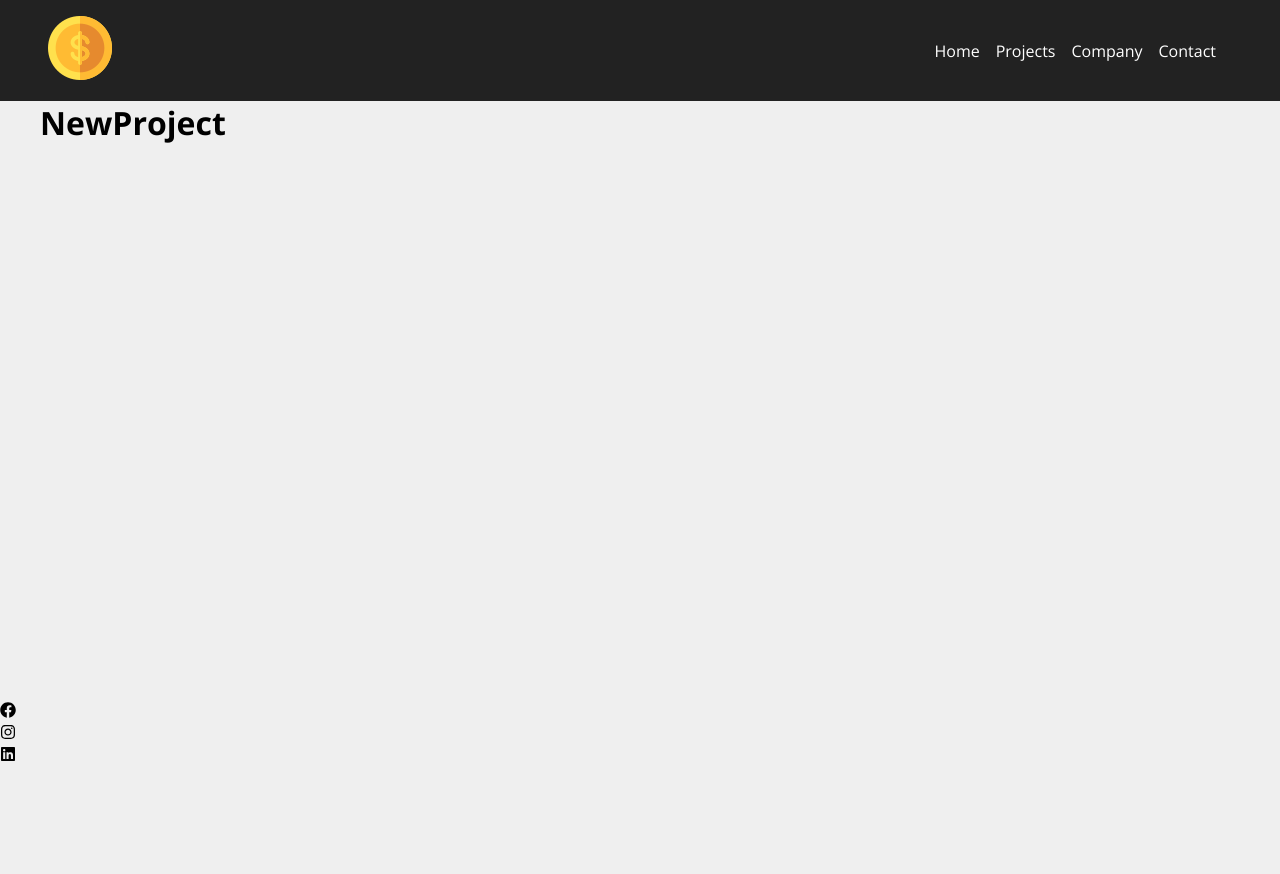
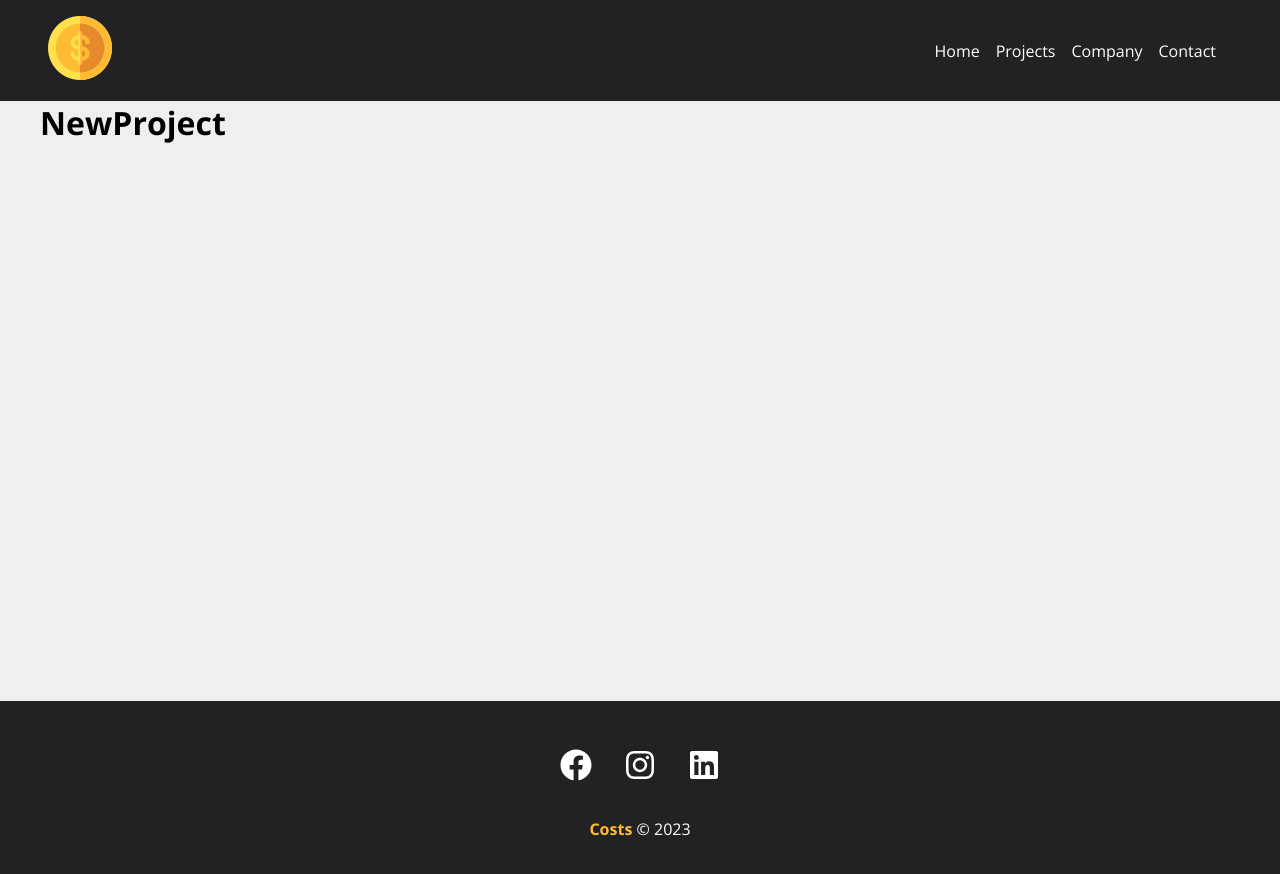
Before and after one commit to RafaelHDSV/Costs, a React (Create React App) app: page /newproject in a window 1280 px wide. Shown: the top 874 px of the page. Before the commit the page ends 800 px from the top, so only its background shows below. Built offline with nearby package versions, Linux system fonts and the light colour scheme; the HTML template or start-up script is replaced by a standard one.

Commit message:
Updating footer

```diff
--- a/src/components/layout/Footer.js
+++ b/src/components/layout/Footer.js
@@ -5,12 +5,14 @@
 
 const Footer = () => {
     return (
-        <footer>
-            <ul>
+        <footer className={styles.footer}>
+            <ul className={styles.social_list}>
                 <li><FaFacebook></FaFacebook></li>
                 <li><FaInstagram></FaInstagram></li>
                 <li><FaLinkedin></FaLinkedin></li>
             </ul>
+
+            <p className={styles.copy_right}><span>Costs</span> &copy; 2023</p>
         </footer>
     )
 }
--- a/src/components/layout/Footer.module.css
+++ b/src/components/layout/Footer.module.css
@@ -0,0 +1,36 @@
+.footer {
+    background-color: #222;
+    color: #fff;
+    padding: 3rem;
+    text-align: center;
+}
+
+.social_list {
+    list-style: none;
+    display: flex;
+    flex-direction: row;
+    justify-content: center;
+}
+
+.social_list li {
+    margin: 0 1rem;
+    cursor: pointer;
+    transition: .5s all ease;
+}
+
+.social_list li:hover {
+    color: #ffbb33;
+}
+
+.social_list svg {
+    font-size: 2rem;
+}
+
+.copy_right {
+    margin-top: 2rem;
+}
+
+.copy_right span {
+    font-weight: bold;
+    color: #ffbb33;
+}
```
